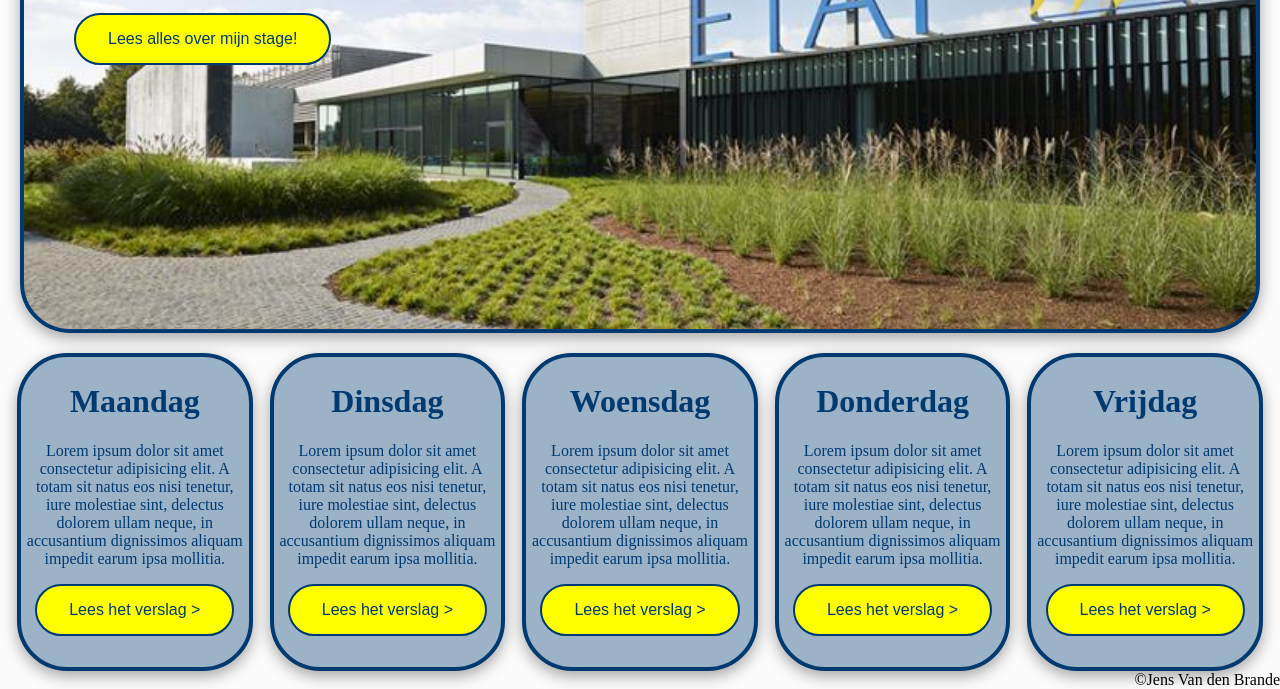
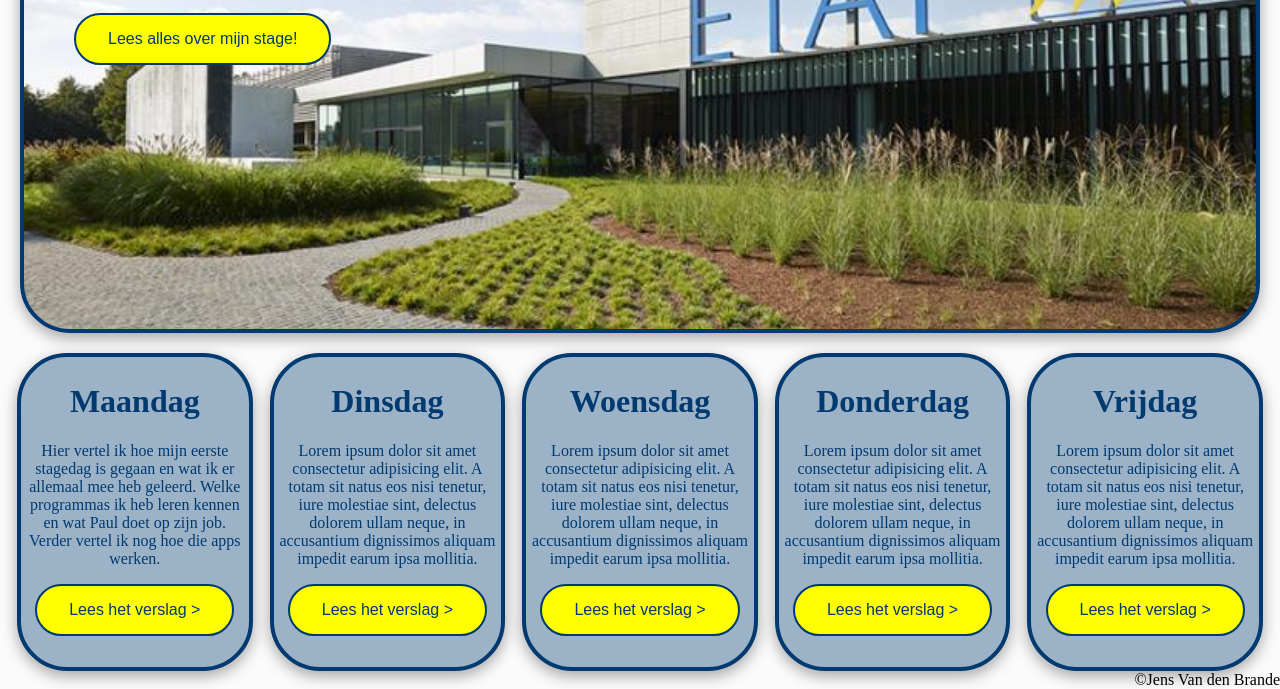
Before and after one commit to JensVdB-immalle/JensVdB-immalle.github.io, a plain HTML site: page JensVdB_Dagverslagen/index.html in a window 1280 px wide. Shown: the part 341-1030 px from the top of the page. Drawn offline with Linux system fonts and the light colour scheme.

Commit message:
Maandag card update

```diff
--- a/JensVdB_Dagverslagen/index.html
+++ b/JensVdB_Dagverslagen/index.html
@@ -29,9 +29,9 @@
       <div class="CardContainer">
         <h1 class="CardText">Maandag</h1>
         <p class="CardText">
-          Lorem ipsum dolor sit amet consectetur adipisicing elit. A totam sit
-          natus eos nisi tenetur, iure molestiae sint, delectus dolorem ullam
-          neque, in accusantium dignissimos aliquam impedit earum ipsa mollitia.
+          Hier vertel ik hoe mijn eerste stagedag is gegaan en wat ik er allemaal mee heb geleerd.
+          Welke programmas ik heb leren kennen en wat Paul doet op zijn job. Verder vertel ik nog hoe die apps werken.
+
         </p>
         <button class="CardButton" onclick="location.href = 'maandag.html';">
           Lees het verslag >
```
